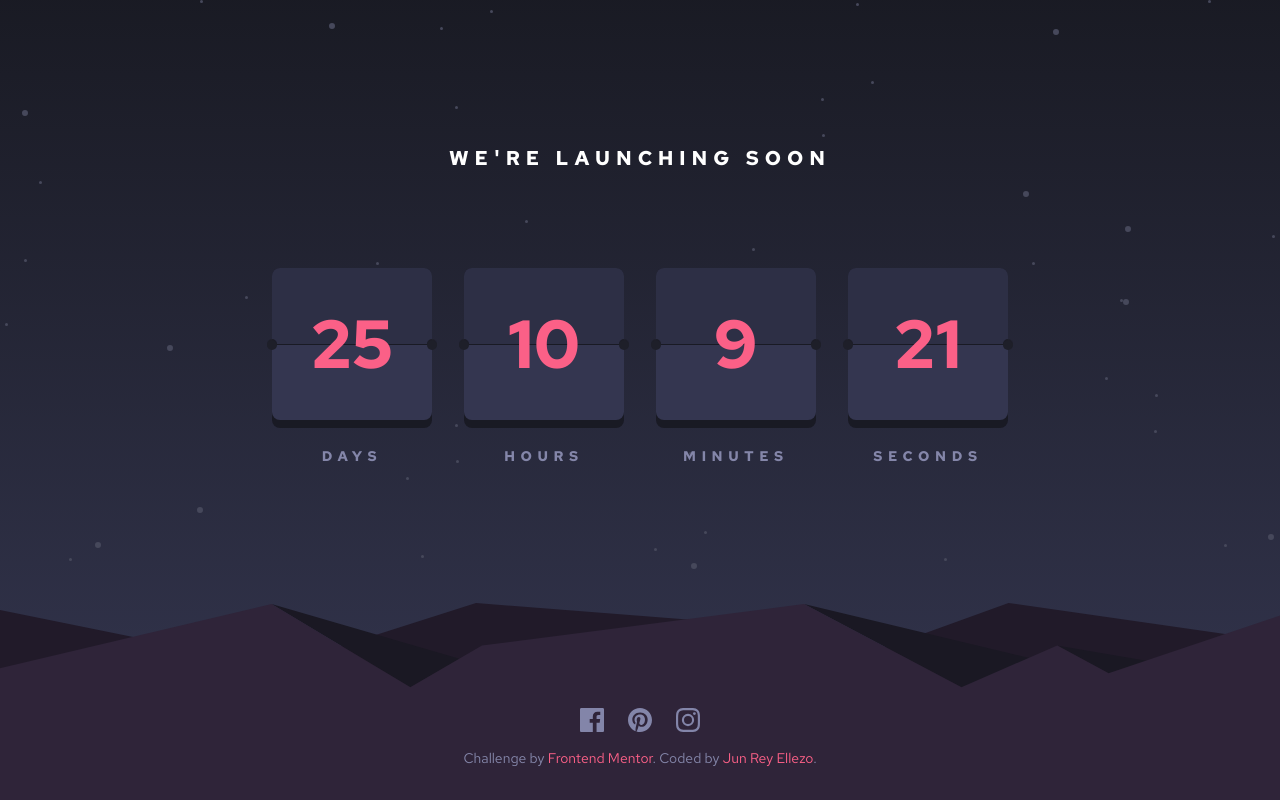
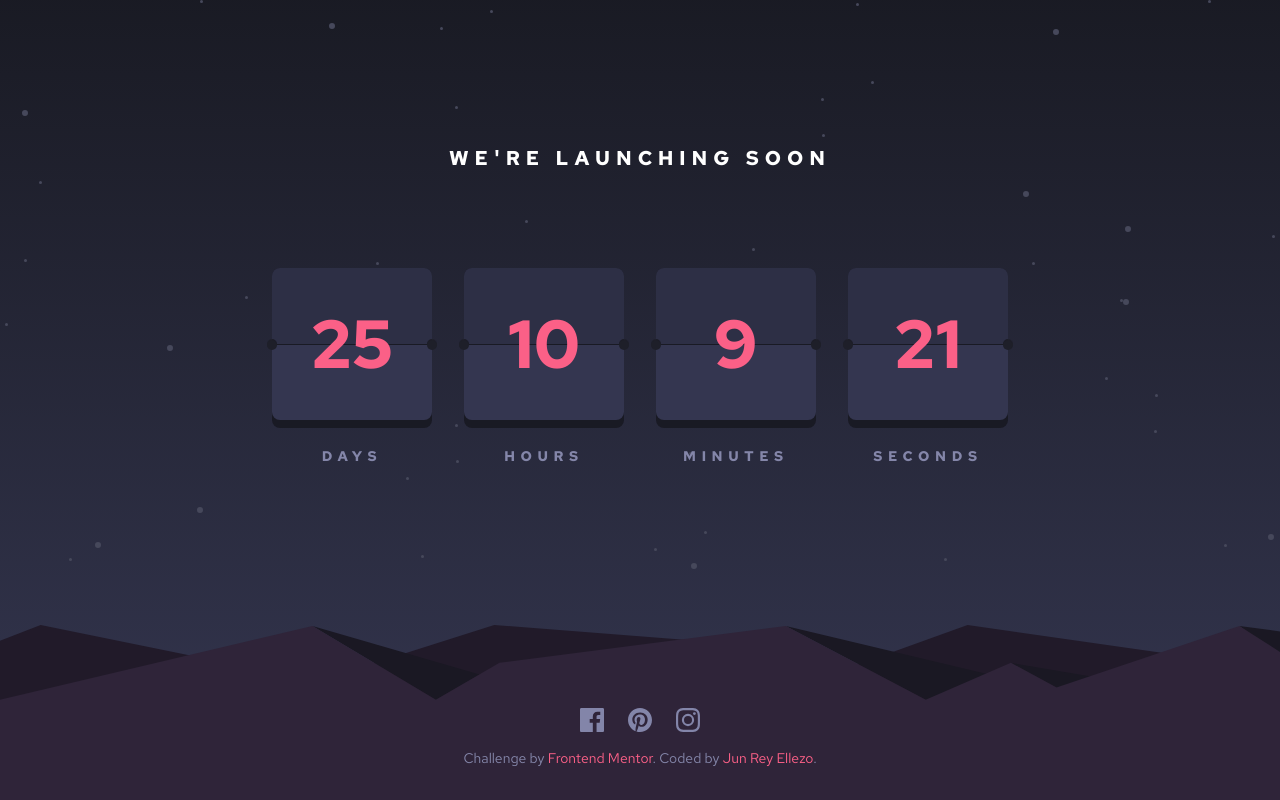
Before and after one commit to vynerth0429/chronometer, a React (Create React App) app: page / in a window 1280 px wide. Built offline with nearby package versions, Linux system fonts and the light colour scheme.

Commit message:
feat: update background image size

```diff
--- a/src/App.tsx
+++ b/src/App.tsx
@@ -14,6 +14,7 @@ function App() {
         style={{
           backgroundImage: "url(" + IMGHills + ")",
           backgroundPosition: 'bottom',
+          backgroundSize: 'contain',
           backgroundRepeat: 'no-repeat',
         }}>
           <div
```
